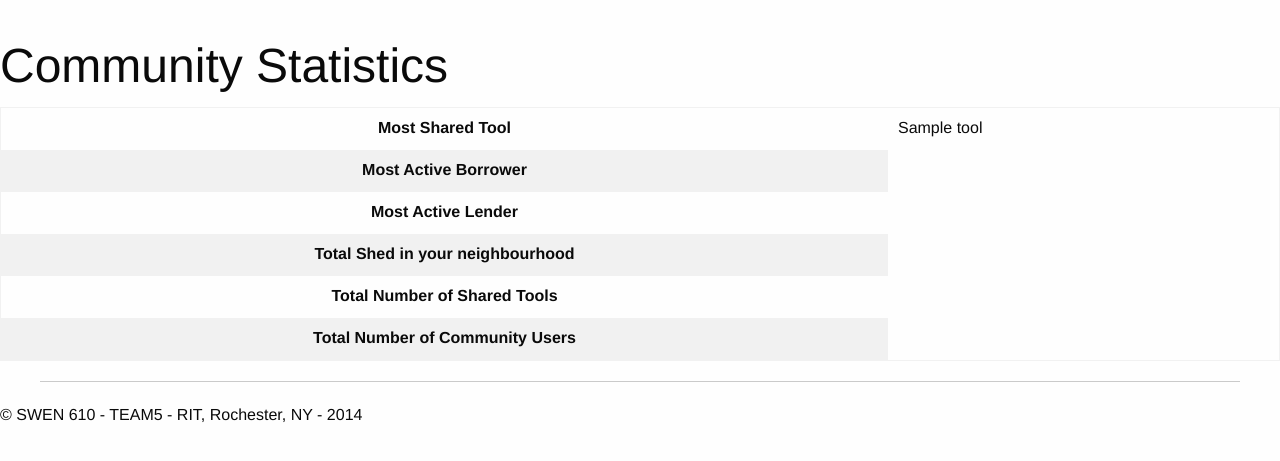
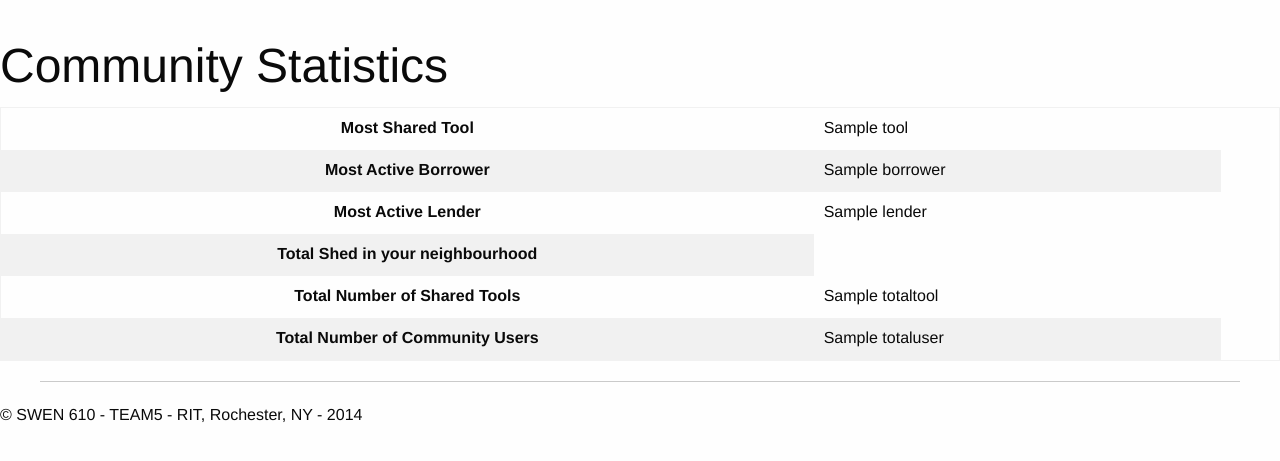
Before and after one commit to vishnutej9492/toolshare, a Django app: template toolshare/toolshare/Sharing/templates/Sharing/statistics.html in a window 1280 px wide. Shown: the part 283-744 px from the top of the page. Run offline with Django 3.2, Linux system fonts and the light colour scheme; the template is opened without the code that fills it: most values are stand-ins (such as "Sample title", 1, 10 or a date in 2020); some libraries are stand-ins or nearby versions.

Commit message:
Statistics is running. Number of Shed coun is left for the sharezone

```diff
--- a/toolshare/toolshare/Sharing/templates/Sharing/statistics.html
+++ b/toolshare/toolshare/Sharing/templates/Sharing/statistics.html
@@ -16,18 +16,28 @@
     </tr>
       <tr>
           <th>Most Active Borrower </th>
+          <td>
+        {{ borrower }}
+    </td>
     </tr>
+
     <tr>
           <th>Most Active Lender </th>
+          <td>
+              {{ lender }}
+        </td>
     </tr>
+
     <tr>
         <th> Total Shed in your neighbourhood </th>
     </tr>
     <tr>
         <th>Total Number of Shared Tools </th>
+        <td> {{ totaltool }} </td>
     </tr>
     <tr>
         <th> Total Number of Community Users </th>
+        <td> {{ totaluser }} </td>
     </tr>
   </table>
 {% endblock %}
--- a/toolshare/toolshare/Sharing/utils.py
+++ b/toolshare/toolshare/Sharing/utils.py
@@ -2,7 +2,6 @@ from .models import ShareZone,Shed,Sharing
 from UserAuth.models import UserProfile
 from ToolMgmt.models import Tool
 from django.db.models import Count
-
 
 def GetMostUsedTool(sharezone):
     tool_list  = Sharing.objects.filter(tool__owner__sharezone = sharezone).values('tool').order_by().annotate(Count('pk'))
--- a/toolshare/toolshare/Sharing/views.py
+++ b/toolshare/toolshare/Sharing/views.py
@@ -360,7 +360,7 @@ def statistics(request):
         frequentborrower = GetFrequentBorrower(Sharezone)
         frequentlender = GetFrequentLender(Sharezone)
         toolcount = TotalTools(Sharezone)
-        usercount = TotalUsers(ShareZone)
+        usercount = TotalUsers(Sharezone)
         username_borrow = frequentborrower.user.get_username()
         username_lender = frequentlender.user.get_username()
-        return render(request, 'Sharing/statistics.html',{'tool':frequenttool})
+        return render(request, 'Sharing/statistics.html',{'tool':frequenttool,'borrower':username_borrow,'lender':username_lender,'totaltool':toolcount,'totaluser':usercount})
```
